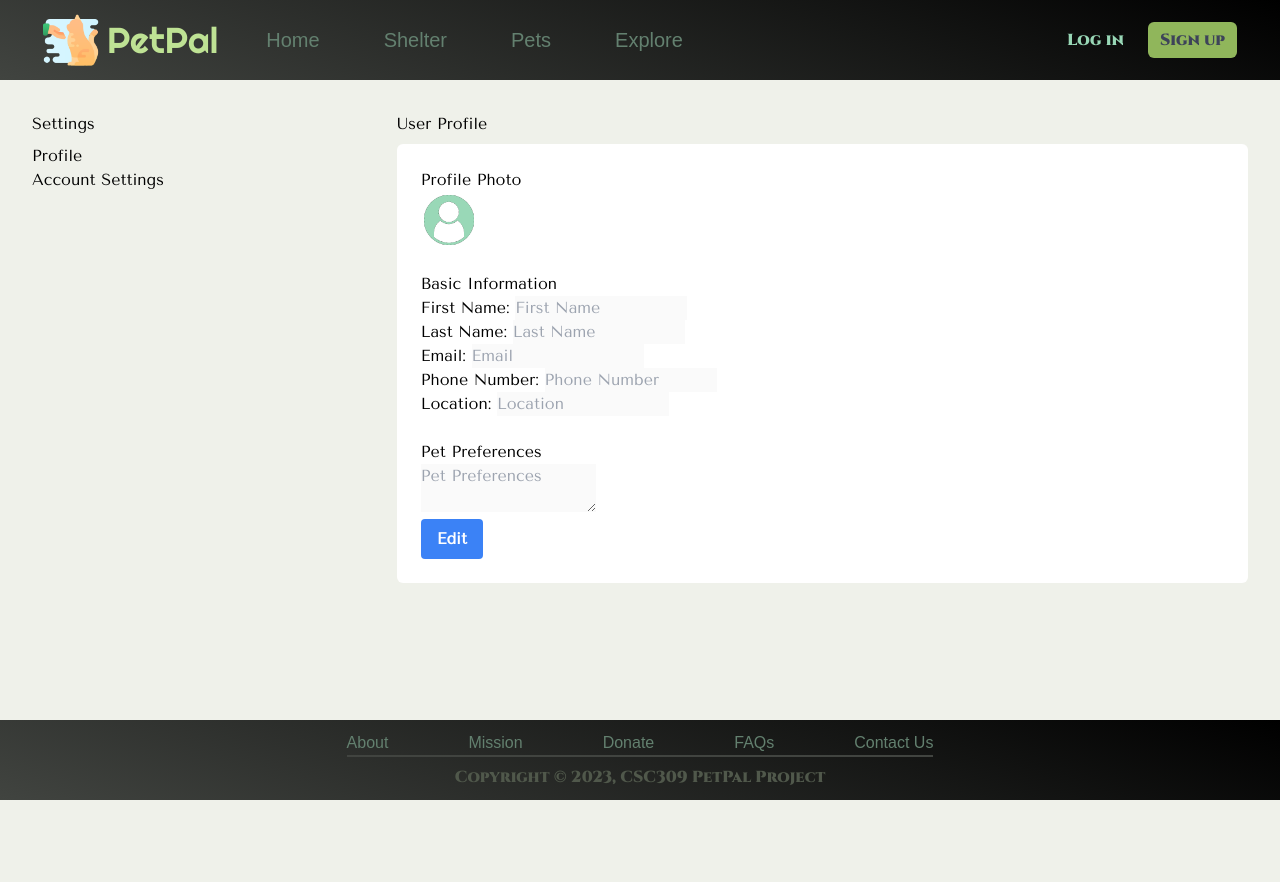
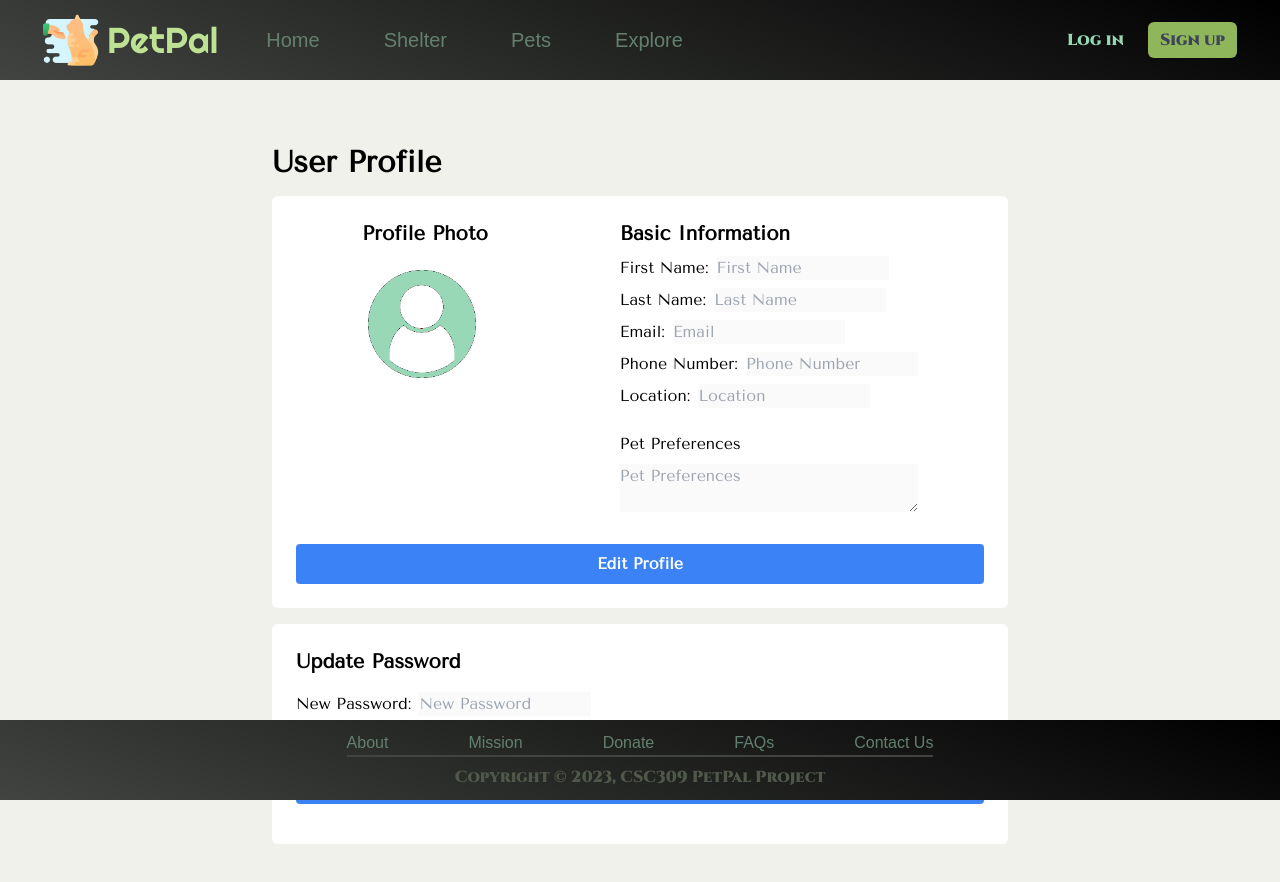
Before and after one commit to pepejammers42/petpal-fs, a React (Create React App) app in the folder frontend/: page /profile in a window 1280 px wide. Shown: the top 882 px of the page. Before the commit the page ends 800 px from the top, so only its background shows below. Built offline with nearby package versions, Linux system fonts and the light colour scheme; a web font is replaced by a local one.

Commit message:
user profile page

```diff
--- a/frontend/src/App.tsx
+++ b/frontend/src/App.tsx
@@ -12,7 +12,6 @@ import PetCreation from "./pages/PetCreation";
 import AppList from "./pages/AppList";
 import Application from "./pages/Application";
 import UserProfile from "./pages/UserProfile";
-import AccountSettings from "./pages/AccountSettings";
 import NotFound from "./pages/NotFound";
 
 function App() {
@@ -33,7 +32,6 @@ function App() {
               <Route path="/applications/:appId/" element={<Application />} />
               <Route path="/pet_listings/" element={<PetCreation />} />
               <Route path="/profile" element={<UserProfile />} />
-              <Route path="/account-settings" element={<AccountSettings />}/>
               <Route path="*" element={<NotFound />} />
             </Route>
           </Routes>
--- a/frontend/src/context/AuthContext.ts
+++ b/frontend/src/context/AuthContext.ts
@@ -31,9 +31,6 @@ type AuthContextType = {
   user: UserInfo | null;
   login: (credentials: LoginCredentialsType) => Promise<void>;
   logout: () => void;
-  updateUserPassword: (passwordData: any) => Promise<void>;
-  updateNotificationPreferences: (notificationData: any) => void;
-
 };
 
 type LoginCredentialsType = {
--- a/frontend/src/pages/UserProfile/index.tsx
+++ b/frontend/src/pages/UserProfile/index.tsx
@@ -3,43 +3,53 @@ import { Link } from "react-router-dom";
 import { useAuth } from "../../hooks/useAuth";
 import React, { useState, useEffect } from "react";
 import {SeekerUser, ShelterUser} from "../../context/AuthContext"
-import SettingsNav from "../../components/SettingsNav";
 import { isButtonElement } from "react-router-dom/dist/dom";
 import axios from "../../api/axios";
+import "./style.css";
 
 const UserProfile = () => {
   const { user } = useAuth();
   const [isEditing, setIsEditing] = useState(false);
   const [changed, setChanged] = useState(false);
   const [userType, setUserType] = useState("seeker");
+  const [passwordData, setPasswordData] = useState({
+    password: "",
+    confirmPassword: "",
+  });
+  const [isEditingPassword, setIsEditingPassword] = useState(false);
+  const [pwError, setPwError] = useState("");
   const [seekerFormData, setSeekerFormData] = useState({
     email: user?.email || "",
     phone_number: user?.phone_number || "",
+    avatar: user?.avatar || "",
     first_name: "",
     last_name: "",
     location: "",
     preference: "",
     password: "",
-    confirm_password: ""
+    confirm_password: "",
 
   });
   const [shelterFormData, setShelterFormData] = useState({
     email: user?.email || "",
     phone_number: user?.phone_number || "",
+    avatar: user?.avatar || "",
     shelter_name: "",
     address: "",
     description: "",
     password: "",
-    confirm_password: ""
-  })
-
+    confirm_password: "",
+  });
+  const [uploadedImage, setUploadedImage] = useState<string | ArrayBuffer | null>(null);
+  const [uploadedFile, setUploadedFile] = useState<File | string>(user?.avatar || "");
+  const [isUploaded, setIsUploaded] = useState(false);
 
   useEffect(() => {
     let userType = localStorage.getItem("user");
     const userID = localStorage.getItem("userID");
 
     if (!userType || !userID) {
-      // Handle the case where userType or userID is not available
+
       console.log("user profile: no user");
       return;
     }
@@ -49,12 +59,14 @@ const UserProfile = () => {
     if (userType === "seeker"){
       setSeekerFormData((prevFormData) => ({
         ...prevFormData,
-        email: user?.email || "",
+        email: user?.email || "" ,
         phone_number: user?.phone_number || "",
+        avatar: user?.avatar || "",
         first_name: (user as SeekerUser)?.first_name || "",
         last_name: (user as SeekerUser)?.last_name || "",
         location: (user as SeekerUser)?.location || "",
         preference: (user as SeekerUser)?.preference || "",
+
       }));
     }
 
@@ -63,17 +75,72 @@ const UserProfile = () => {
         ...prevFormData,
         email: user?.email || "",
         phone_number: user?.phone_number || "",
+        avatar: user?.avatar || "",
         shelter_name: (user as ShelterUser)?.shelter_name || "",
         address: (user as ShelterUser)?.address || "",
         description: (user as ShelterUser)?.description || "",
       }));
     }
 
+
   }, [user]);
 
   useEffect(() => {
-    (userType==="seeker"?renderSeekerSection():renderShelterSection());
-  }, [changed])
+    (userType==="seeker" ? renderSeekerSection() : renderShelterSection());
+  }, [user, changed,seekerFormData, shelterFormData]);
+
+  useEffect(() => {
+    if (userType==="seeker"){
+      setSeekerFormData({...seekerFormData, password:passwordData.password, confirm_password:passwordData.confirmPassword});
+    }
+    else if (userType==="shelter"){
+      setShelterFormData({...shelterFormData, password:passwordData.password, confirm_password:passwordData.confirmPassword});
+    }
+  }, [passwordData]);
+
+  const handleTogglePasswordEdit = () => {
+    setIsEditingPassword((prev) => !prev);
+  };
+
+  const handlePasswordSubmit = async () => {
+
+    try {
+      // Add password validation logic if needed
+      const userID = localStorage.getItem("userID");
+
+      if (!userID) {
+        // Handle the case where userType or userID is not available
+        return;
+      }
+
+      const formData = new FormData();
+
+        if (userType === "seeker") {
+          Object.entries(seekerFormData).forEach(([key, value]) => {
+            if (key !== 'avatar'){
+              formData.append(key, value);
+            }
+          });
+        } else if (userType === "shelter") {
+          Object.entries(shelterFormData).forEach(([key, value]) => {
+            if (key !== 'avatar'){
+              formData.append(key, value);
+            }
+          });
+        }
+
+      //const data = (userType==="seeker"? seekerFormData : shelterFormData);
+      const response = await axios.put(`/accounts/${userType}/${userID}/`, formData);
+      if(response.status === 200){
+        setIsEditingPassword(false);
+      } else {
+        setPwError("Error updating user password 1: "+ response.statusText);
+      }
+    } catch (errors) {
+      setPwError("Error updating password 2:"+ errors);
+
+    }
+  };
 
   const handleEditClick = () => {
     setIsEditing(true);
@@ -90,10 +157,41 @@ const UserProfile = () => {
           return;
         }
 
-        const response = await axios.put(`/accounts/${userType}/${userID}/`, (userType==="seeker"? seekerFormData : shelterFormData));
+        const formData = new FormData();
+
+        if (userType === "seeker") {
+          Object.entries(seekerFormData).forEach(([key, value]) => {
+            if (key === 'avatar' && isUploaded ){
+              formData.append(key, uploadedFile || user?.avatar || "" );
+            } else if (key !== 'avatar'){
+              formData.append(key, value);
+            }
+          });
+        } else if (userType === "shelter") {
+          Object.entries(shelterFormData).forEach(([key, value]) => {
+            if (key === 'avatar' && isUploaded){
+              formData.append(key, uploadedFile || user?.avatar || "" );
+            } else if (key !== 'avatar'){
+              formData.append(key, value);
+            }
+          });
+        }
+        console.log("Type of uploadedFile:", typeof uploadedFile);
+      console.log("uploadedFile:", uploadedFile);
+        //formData.append("avatar", null);
+
+        const config = {
+          headers: {
+            "Content-Type": "multipart/form-data",
+          },
+        };
+
+
+        const response = await axios.put(`/accounts/${userType}/${userID}/`, formData, config);
         if (response.status === 200){
           setIsEditing(false);
           setChanged(true);
+          setIsUploaded(false);
         } else {
           console.error("Error updating user profile:", response.statusText);
         }
@@ -102,17 +200,37 @@ const UserProfile = () => {
       }
     };
 
-
-
   const renderSeekerSection = () => {
     return (<>
-    <div className="bg-white p-6 rounded-md">
-      <h2>Profile Photo</h2>
-      <img className="h-10 md:h-14" alt="profile icon" src={user?.avatar || userAvatar} />
+      <div className="bg-white p-6 rounded-md ">
+      <form className="flex flex-col gap-8" encType="multipart/form-data" onSubmit={(e) => { e.preventDefault(); handleSubmit(); }}>
+        <div className="flex flex-row justify-around">
+        <div id="profile-photo" className="flex flex-col gap-2">
+          <h2 className="text-xl font-bold pb-2">Profile Photo</h2>
+          <div id="circle-container">
+            <img id="profile-pic"  alt="profile icon" src={uploadedImage?.toString() || user?.avatar || userAvatar}/>
+          </div>
 
-      <br/>
-      <h2>Basic Information</h2>
-      <form>
+          {isEditing ?
+            <div className="flex flex-col pt-2">
+              <input
+                type="file"
+                onChange={(e) => {setUploadedFile(e.target.files?.[0] || ""); setUploadedImage( e.target.files?.[0] ? URL.createObjectURL( e.target.files?.[0]) : ""); setIsUploaded(true);}}
+                accept="image/*"/>
+              <small
+                className="form-text text-muted"
+                >Supported formats: .jpg,
+                .jpeg, .png.</small>
+            </div>
+          :
+          ''
+          }
+        </div>
+
+        <div id="basic-information" className="flex flex-col gap-2">
+        <h2 className="text-xl font-bold">Basic Information</h2>
+
+          <div className="flex flex-row gap-2">
           <label htmlFor="seeker1" >First Name: </label>
           <input
             id="seeker1"
@@ -122,8 +240,9 @@ const UserProfile = () => {
             onChange={(e) => setSeekerFormData({...seekerFormData, first_name: e.target.value})}
             disabled={!isEditing}
           />
-        <br/>
-        <label htmlFor="seeker2">Last Name: </label>
+          </div>
+          <div className="flex flex-row gap-2">
+            <label htmlFor="seeker2" >Last Name: </label>
             <input
               id="seeker2"
               type="text"
@@ -132,8 +251,9 @@ const UserProfile = () => {
               onChange={(e) => setSeekerFormData({...seekerFormData, last_name: e.target.value})}
               disabled={!isEditing}
             />
-        <br/>
-        <label htmlFor="seeker3">Email: </label>
+            </div>
+          <div className="flex flex-row gap-2">
+          <label htmlFor="seeker3" >Email: </label>
           <input
           id="seeker3"
           type="email"
@@ -142,7 +262,8 @@ const UserProfile = () => {
           onChange={(e) => setSeekerFormData({...seekerFormData, email: e.target.value})}
           disabled={!isEditing}
           />
-        <br/>
+          </div>
+          <div className="flex flex-row gap-2">
           <label htmlFor="seeker4">Phone Number: </label>
           <input
             id="seeker4"
@@ -152,7 +273,8 @@ const UserProfile = () => {
             onChange={(e) => setSeekerFormData({...seekerFormData, phone_number: e.target.value})}
             disabled={!isEditing}
           />
-        <br/>
+          </div>
+          <div className="flex flex-row gap-2">
           <label htmlFor="seeker5">Location: </label>
           <input
             id="seeker5"
@@ -162,8 +284,8 @@ const UserProfile = () => {
             onChange={(e) => setSeekerFormData({...seekerFormData, location: e.target.value})}
             disabled={!isEditing}
           />
-        <br/>
-        <br/>
+          </div>
+          <div className="flex flex-col gap-2 pt-4">
           <h2>Pet Preferences</h2>
           <textarea
             placeholder="Pet Preferences"
@@ -171,30 +293,62 @@ const UserProfile = () => {
             onChange={(e) => setSeekerFormData({...seekerFormData, preference: e.target.value})}
             disabled={!isEditing}
           />
-        <br/>
+          </div>
+
+        </div>
+        </div>
+
           {isEditing ?
-          <label>Type your password:
-          <input onChange={(e)=>setSeekerFormData({...seekerFormData, password:e.target.value, confirm_password:e.target.value})} required/>
-          </label>
+          <div className="pt-8">
+          <label >Type your current password: </label>
+          <input onChange={(e)=>setSeekerFormData({...seekerFormData, password:e.target.value, confirm_password:e.target.value})} className="pl-4 border rounded border-blue-500" required/>
+
+          </div>
           :
           ''}
+
+
+        {isEditing ? (
+          <button type="submit" className="bg-blue-500 hover:bg-blue-700 text-white font-bold py-2 px-4 rounded" >Change Profile</button>        ) : (
+          <button className="bg-blue-500 hover:bg-blue-700 text-white font-bold py-2 px-4 rounded" onClick={handleEditClick}>Edit Profile</button>
+        )}
         </form>
-      {isEditing ? (
-        <button className="bg-blue-500 hover:bg-blue-700 text-white font-bold py-2 px-4 rounded" onClick = {handleSubmit}>Change Profile</button>
-      ) : (
-        <button className="bg-blue-500 hover:bg-blue-700 text-white font-bold py-2 px-4 rounded" onClick = {handleEditClick}>Edit</button>
-      )}
       </div>
-    </>)
-  }
+    </>);
+  };
 
   const renderShelterSection = () => {
-    return (<>
-      <div className="bg-white p-6 rounded-md">
-        <h2>Profile Photo</h2>
-        <img className="h-10 md:h-14" alt="profile icon" src={user?.avatar || userAvatar}/>
-        <h2>Basic Information</h2>
-        <form>
+    return (
+    <>
+      <div className="bg-white p-6 rounded-md ">
+      <form className="flex flex-col gap-8" encType="multipart/form-data" onSubmit={(e) => { e.preventDefault(); handleSubmit(); }}>
+        <div className="flex flex-row justify-around">
+        <div id="profile-photo" className="flex flex-col gap-2">
+          <h2 className="text-xl font-bold pb-2">Profile Photo</h2>
+          <div id="circle-container">
+            <img id="profile-pic"  alt="profile icon" src={uploadedImage?.toString() || user?.avatar || userAvatar}/>
+          </div>
+
+          {isEditing ?
+            <div className="flex flex-col pt-2">
+              <input
+                type="file"
+                onChange={(e) => {setUploadedFile(e.target.files?.[0] || ""); setUploadedImage( e.target.files?.[0] ? URL.createObjectURL( e.target.files?.[0]) : ""); setIsUploaded(true);}}
+                accept="image/*"/>
+              <small
+                className="form-text text-muted"
+                >Supported formats: .jpg,
+                .jpeg, .png.</small>
+            </div>
+          :
+          ''
+          }
+        </div>
+
+        <div id="basic-information" className="flex flex-col gap-2">
+        <h2 className="text-xl font-bold">Basic Information</h2>
+
+          <div className="flex flex-row gap-2">
           <label htmlFor="shelter1" >Shelter Name: </label>
           <input
             id="shelter1"
@@ -204,7 +358,8 @@ const UserProfile = () => {
             onChange={(e) => setShelterFormData({...shelterFormData, shelter_name: e.target.value})}
             disabled={!isEditing}
           />
-          <br/>
+          </div>
+          <div className="flex flex-row gap-2">
           <label htmlFor="shelter2" >Email: </label>
           <input
           id="shelter2"
@@ -214,7 +369,8 @@ const UserProfile = () => {
           onChange={(e) => setShelterFormData({...shelterFormData, email: e.target.value})}
           disabled={!isEditing}
           />
-          <br/>
+          </div>
+          <div className="flex flex-row gap-2">
           <label htmlFor="shelter3">Phone Number: </label>
           <input
             id="shelter3"
@@ -224,7 +380,8 @@ const UserProfile = () => {
             onChange={(e) => setShelterFormData({...shelterFormData, phone_number: e.target.value})}
             disabled={!isEditing}
           />
-          <br/>
+          </div>
+          <div className="flex flex-row gap-2">
           <label htmlFor="shelter4">Adderss: </label>
           <input
             id="shelter4"
@@ -234,8 +391,8 @@ const UserProfile = () => {
             onChange={(e) => setShelterFormData({...shelterFormData, address: e.target.value})}
             disabled={!isEditing}
           />
-          <br/>
-          <br/>
+          </div>
+          <div className="flex flex-col gap-2 pt-4">
           <h2>Shelter Description</h2>
           <textarea
             placeholder="Shelter Description"
@@ -243,34 +400,80 @@ const UserProfile = () => {
             onChange={(e) => setShelterFormData({...shelterFormData, description: e.target.value})}
             disabled={!isEditing}
           />
-          <br/>
+          </div>
+
+        </div>
+        </div>
+
           {isEditing ?
-          <label>Type your password:
-          <input onChange={(e)=>setShelterFormData({...shelterFormData, password:e.target.value, confirm_password:e.target.value})} required/>
-          </label>
+          <div className="pt-8">
+          <label >Type your current password: </label>
+          <input onChange={(e)=>setShelterFormData({...shelterFormData, password:e.target.value, confirm_password:e.target.value})} className="pl-4 border rounded border-blue-500" required/>
+
+          </div>
           :
           ''}
+
+
+        {isEditing ? (
+          <button type="submit" className="bg-blue-500 hover:bg-blue-700 text-white font-bold py-2 px-4 rounded" >Change Profile</button>        ) : (
+          <button className="bg-blue-500 hover:bg-blue-700 text-white font-bold py-2 px-4 rounded" onClick={handleEditClick}>Edit Profile</button>
+        )}
         </form>
-        {isEditing ? (
-          <button className="bg-blue-500 hover:bg-blue-700 text-white font-bold py-2 px-4 rounded" onClick={handleSubmit}>Change Profile</button>
-        ) : (
-          <button className="bg-blue-500 hover:bg-blue-700 text-white font-bold py-2 px-4 rounded" onClick={handleEditClick}>Edit</button>
-        )}
       </div>
-    </>);
+    </>
+    );
   };
 
 
   return (
     <>
-      <div className="flex w-full">
-        <div className="grid grid-cols-10 w-full p-8">
+      <div className="py-16 ">
+        <div className="flex flex-col gap-4 mx-auto max-w-3xl lg:px-4 sm:px-2">
+          <h1 className="text-3xl font-bold">User Profile</h1>
           {/* Left nav */}
-          <SettingsNav />
+          {/*<SettingsNav />*/}
           {/* right nav */}
           <div className="flex flex-col gap-2 col-span-7">
-            <h1>User Profile</h1>
+
             {userType === "seeker" ? renderSeekerSection() : renderShelterSection()}
+          </div>
+          <div className="flex flex-col gap-4 col-span-7 bg-white p-6 rounded-md">
+          <h2 className="text-xl font-bold ">Update Password</h2>
+            <form className="flex flex-col gap-2">
+              <div className="flex flex-row gap-2 ">
+              <label htmlFor="password">New Password: </label>
+              <input
+                id="password"
+                type="password"
+                placeholder="New Password"
+                value={passwordData.password}
+                onChange={(e) => setPasswordData({ ...passwordData, password: e.target.value })}
+                disabled={!isEditingPassword}
+              />
+              </div>
+              <div className="flex flex-row gap-2">
+              <label htmlFor="confirmPassword">Confirm Password: </label>
+              <input
+                id="confirmPassword"
+                type="password"
+                placeholder="Confirm Password"
+                value={passwordData.confirmPassword}
+                onChange={(e) => setPasswordData({ ...passwordData, confirmPassword: e.target.value })}
+                disabled={!isEditingPassword}
+              />
+              </div>
+            </form>
+            {isEditingPassword ? (
+              <button className="bg-blue-500 hover:bg-blue-700 text-white font-bold py-2 px-4 rounded" onClick={handlePasswordSubmit}>
+                Change Password
+              </button>
+            ) : (
+              <button className="bg-blue-500 hover:bg-blue-700 text-white font-bold py-2 px-4 rounded" onClick={handleTogglePasswordEdit}>
+                Edit Password
+              </button>
+            )}
+            <p>{pwError}</p>
           </div>
         </div>
       </div>
@@ -280,34 +483,3 @@ const UserProfile = () => {
 };
 
 export default UserProfile;
-
-
-/*previous code for right section */
-
-/*
-<div className="flex flex-col gap-2 col-span-7">
-            <h2>User Profile</h2>
-            <div className="bg-white p-6 rounded-md">
-              <p>Profile Photo</p>
-              {user && user.avatar !== null ? (
-                <img
-                  className="h-10 md:h-14"
-                  alt="profile icon"
-                  src={user.avatar}
-                />
-              ) : (
-                <img
-                  className="h-10 md:h-14"
-                  alt="profile icon"
-                  src={userAvatar}
-                />
-              )}
-              <p>Basic</p>
-
-              <p>Address</p>
-            </div>
-            <h2>Pet Preferences</h2>
-            <div className="bg-white p-6 rounded-md">some text here</div>
-          </div>
-
-*/
--- /dev/null
+++ b/frontend/src/pages/UserProfile/style.css
@@ -0,0 +1,11 @@
+#profile-pic {
+    overflow: clip;
+    vertical-align: middle;
+}
+
+#circle-container {
+    width: 120px;
+    height: 120px;
+    border-radius: 50%;
+    overflow: hidden;
+}
```
Also changed, not shown: frontend/src/context/AuthProvider.tsx (+1 -36 lines). Lines whose indentation alone changed are shown as unchanged.
